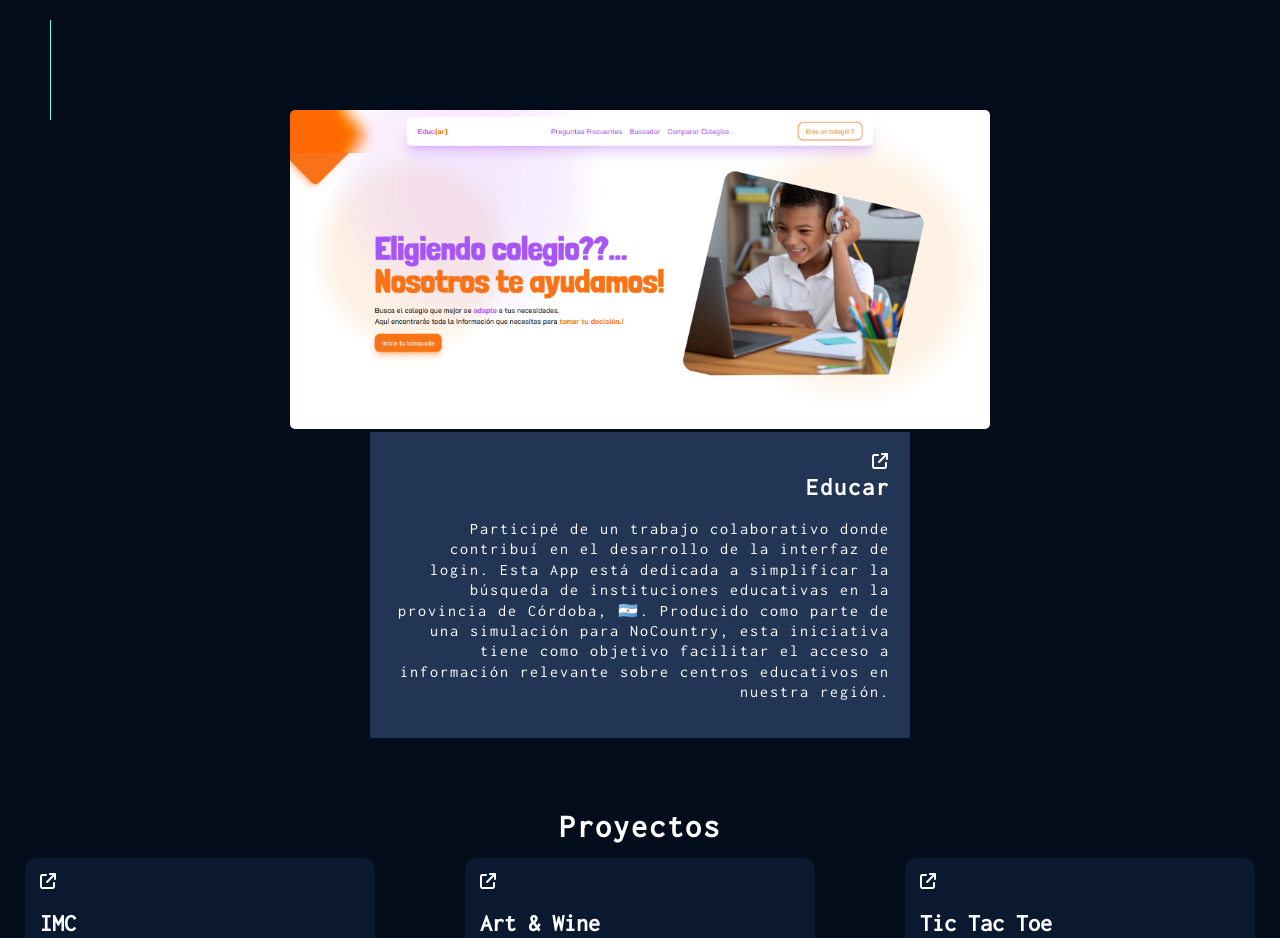
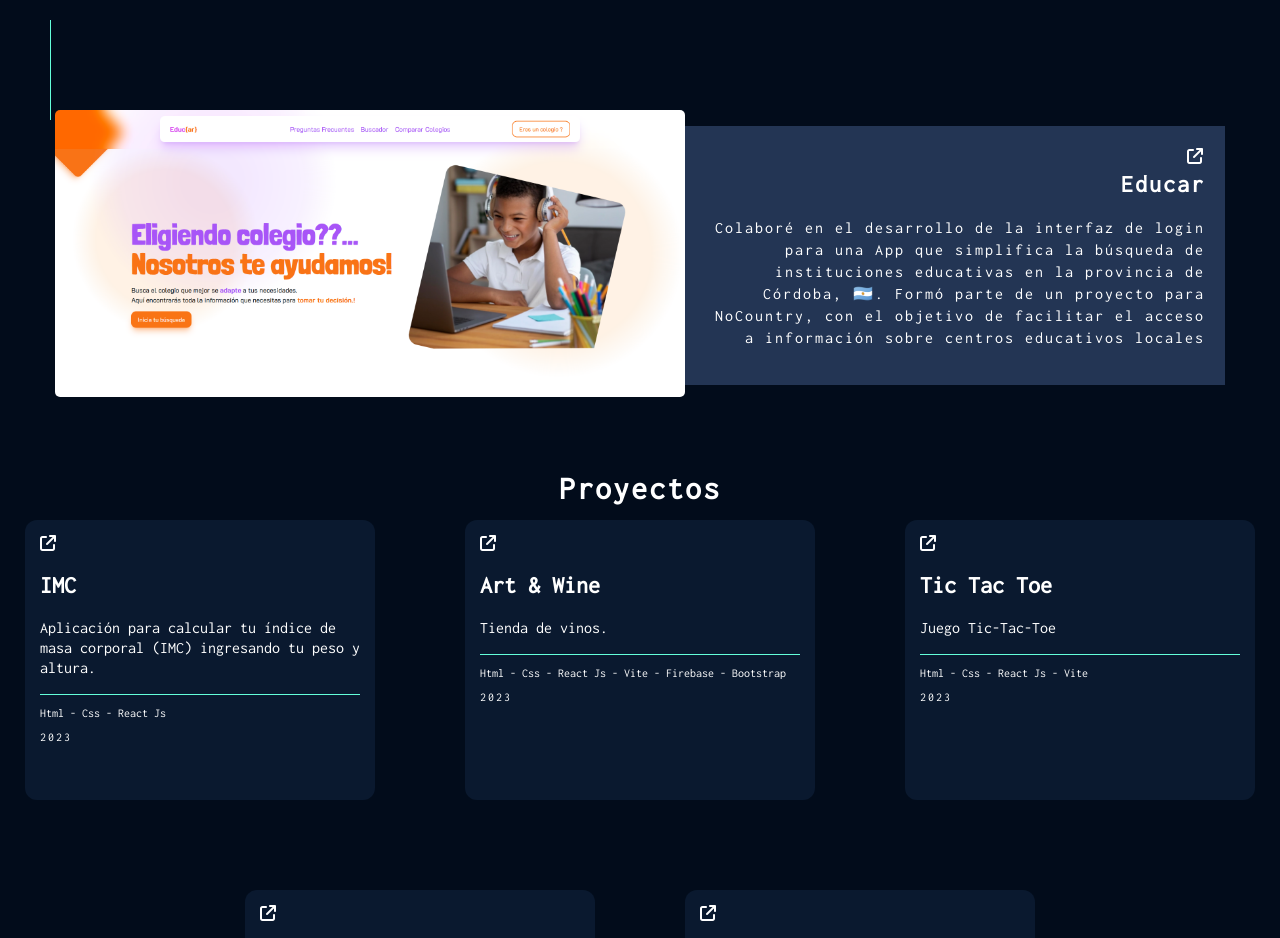
Before and after one commit to CristianMozetich/Portfolio, a React (Vite) app: page / in a window 1280 px wide. Shown: the part 640-1578 px from the top of the page. Built offline with nearby package versions, Linux system fonts and the light colour scheme.

Commit message:
actualizaciones

```diff
--- a/src/Components/EducarProyect/EducarProyect.css
+++ b/src/Components/EducarProyect/EducarProyect.css
@@ -9,7 +9,7 @@
 }
 
 .img_educar{
-    width: 700px;
+    width: 630px;
     max-width: 100%;
     height: auto;
     transition: 0.3s ease;
@@ -27,7 +27,7 @@
     width: 500px;
     max-width: 100%;
     letter-spacing: 0.125rem;
-    line-height: 1.275;
+    line-height: 1.375;
 }
 
 .desc_educar h2{
--- a/src/Components/EducarProyect/EducarProyect.jsx
+++ b/src/Components/EducarProyect/EducarProyect.jsx
@@ -14,7 +14,7 @@ const EducarProyect = () => {
             <i class="fa-solid fa-arrow-up-right-from-square"></i>
             <h2>Educar</h2>
         </a>
-            <p>Participé de un trabajo colaborativo donde contribuí en el desarrollo de la interfaz de login. Esta App está dedicada a simplificar la búsqueda de instituciones educativas en la provincia de Córdoba, 🇦🇷. Producido como parte de una simulación para NoCountry, esta iniciativa tiene como objetivo facilitar el acceso a información relevante sobre centros educativos en nuestra región.</p>
+            <p>Colaboré en el desarrollo de la interfaz de login para una App que simplifica la búsqueda de instituciones educativas en la provincia de Córdoba, 🇦🇷. Formó parte de un proyecto para NoCountry, con el objetivo de facilitar el acceso a información sobre centros educativos locales</p>
         </div>
     </div>
     </>
```
